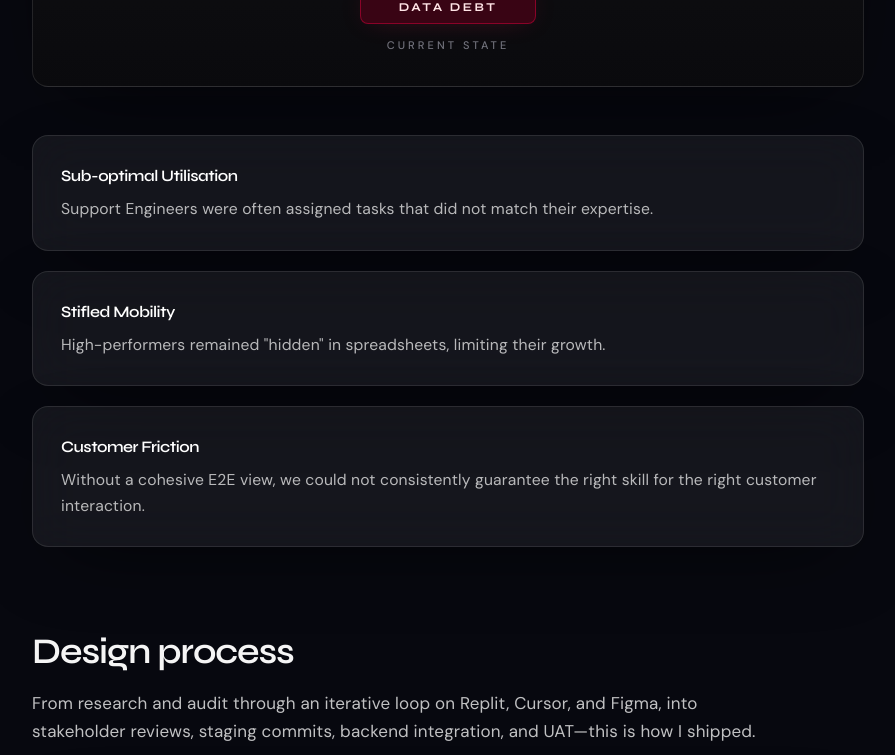
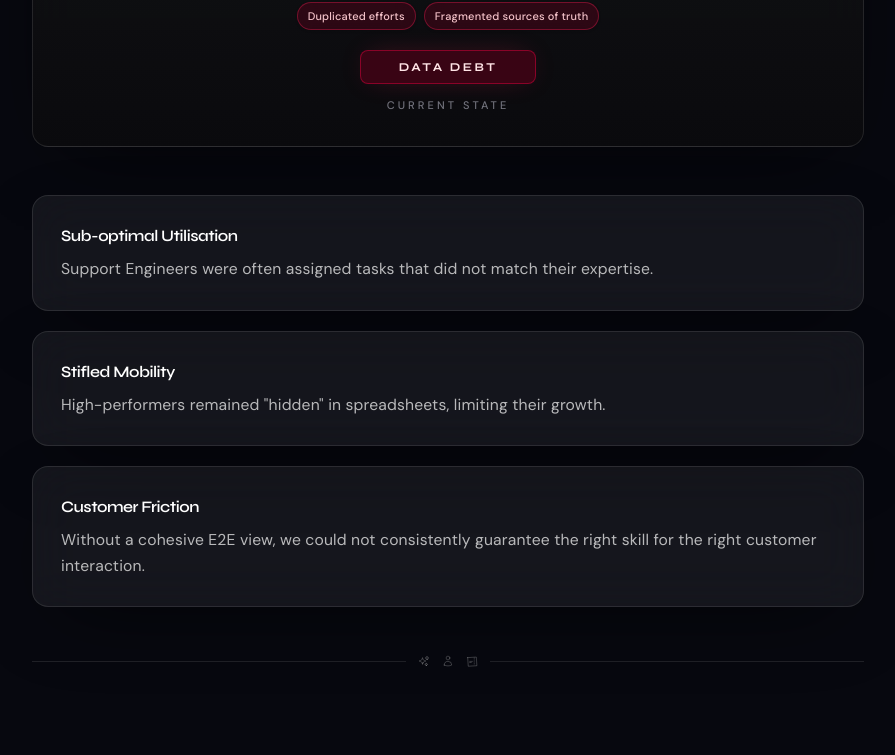
Before and after one commit to toshigupta17/wfm-casestudy, a React (Vite) app: page / in a window 1280 px wide. Shown: the part 1720-2475 px from the top of the page, without its empty margins (192-1087 px from the left). Built offline with nearby package versions, Linux system fonts and the light colour scheme.

Commit message:
Add SectionDivider component to App layout for improved visual separation. Update ProposedSolutionDiagram background logic for better clarity and modify case study text for consistency.

```diff
--- a/src/App.tsx
+++ b/src/App.tsx
@@ -9,20 +9,30 @@ import { Iteration } from './components/sections/Iteration'
 import { Outcomes } from './components/sections/Outcomes'
 import { Requirements } from './components/sections/Requirements'
 import { PageShell } from './components/layout/PageShell'
+import { SectionDivider } from './components/layout/SectionDivider'
 import { StickyNav } from './components/layout/StickyNav'
 
 function App() {
   return (
     <PageShell nav={<StickyNav />}>
       <Hero />
+      <SectionDivider />
       <Challenge />
+      <SectionDivider />
       <DesignProcess />
+      <SectionDivider />
       <Requirements />
+      <SectionDivider />
       <Discovery />
+      <SectionDivider />
       <Iteration />
+      <SectionDivider />
       <CursorDesign />
+      <SectionDivider />
       <Handoff />
+      <SectionDivider />
       <Outcomes />
+      <SectionDivider />
       <Footer />
     </PageShell>
   )
--- /dev/null
+++ b/src/components/layout/SectionDivider.tsx
@@ -0,0 +1,60 @@
+/** Decorative separator between page sections — sparkle (AI), person, ticket. */
+export function SectionDivider() {
+  const icon =
+    'h-3 w-3 shrink-0 text-white/[0.32] sm:text-white/[0.28]'
+
+  return (
+    <div
+      className="flex w-full items-center gap-3 py-5 sm:py-6"
+      role="presentation"
+      aria-hidden
+    >
+      <div className="min-h-px min-w-0 flex-1 bg-white/10" aria-hidden />
+      <div className="flex shrink-0 items-center gap-3">
+        <svg
+          className={icon}
+          viewBox="0 0 24 24"
+          fill="none"
+          stroke="currentColor"
+          strokeWidth={1.5}
+          aria-hidden
+        >
+          <path
+            strokeLinecap="round"
+            strokeLinejoin="round"
+            d="M9.813 15.904L9 18.75l-.813-2.846a4.5 4.5 0 00-3.09-3.09L2.25 12l2.846-.813a4.5 4.5 0 003.09-3.09L9 5.25l.813 2.846a4.5 4.5 0 003.09 3.09L15.75 12l-2.846.813a4.5 4.5 0 00-3.09 3.09zM18.259 8.715L18 9.75l-.259-1.035a3.375 3.375 0 00-2.455-2.456L14.25 6l1.036-.259a3.375 3.375 0 002.455-2.456L18 2.25l.259 1.035a3.375 3.375 0 002.456 2.456L21.75 6l-1.035.259a3.375 3.375 0 00-2.456 2.456zM16.894 20.567L16.5 21.75l-.394-1.183a2.25 2.25 0 00-1.423-1.423L13.5 18.75l1.183-.394a2.25 2.25 0 001.423-1.423l.394-1.183.394 1.183a2.25 2.25 0 001.423 1.423l1.183.394-1.183.394a2.25 2.25 0 00-1.423 1.423z"
+          />
+        </svg>
+        <svg
+          className={icon}
+          viewBox="0 0 24 24"
+          fill="none"
+          stroke="currentColor"
+          strokeWidth={1.5}
+          aria-hidden
+        >
+          <path
+            strokeLinecap="round"
+            strokeLinejoin="round"
+            d="M15.75 6a3.75 3.75 0 11-7.5 0 3.75 3.75 0 017.5 0zM4.501 20.118a7.5 7.5 0 0114.998 0A17.933 17.933 0 0112 21.75c-2.676 0-5.216-.584-7.499-1.632z"
+          />
+        </svg>
+        <svg
+          className={icon}
+          viewBox="0 0 24 24"
+          fill="none"
+          stroke="currentColor"
+          strokeWidth={1.5}
+          aria-hidden
+        >
+          <path
+            strokeLinecap="round"
+            strokeLinejoin="round"
+            d="M16.5 6v.75m0 3v.75m0 3v.75m0 3V18m-9-5.25h5.25M7.5 15h3M3.375 5.25l17.25-1.125 1.125 17.25-17.25 1.125-1.125-17.25z"
+          />
+        </svg>
+      </div>
+      <div className="min-h-px min-w-0 flex-1 bg-white/10" aria-hidden />
+    </div>
+  )
+}
--- a/src/components/sections/ProposedSolutionDiagram.tsx
+++ b/src/components/sections/ProposedSolutionDiagram.tsx
@@ -75,7 +75,11 @@ export function ProposedSolutionDiagram() {
                 whileInView={chaosAnimate ? { opacity: 1, y: 0 } : undefined}
                 viewport={{ once: true }}
                 transition={{ delay: 0.12 + i * 0.07, duration: 0.5 }}
-                className="rounded-xl border border-sky-400/20 bg-gradient-to-br from-sky-500/15 to-transparent p-4 backdrop-blur-md"
+                className={`rounded-xl border border-sky-400/20 p-4 backdrop-blur-md ${
+                  pillarVariants[i] === 'insights'
+                    ? 'bg-black'
+                    : 'bg-gradient-to-br from-sky-500/15 to-transparent'
+                }`}
               >
                 <div className="flex items-start gap-3">
                   <div className="flex h-10 w-10 shrink-0 items-center justify-center rounded-lg border border-sky-400/25 bg-sky-500/10">
--- a/src/content/caseStudy.ts
+++ b/src/content/caseStudy.ts
@@ -320,7 +320,7 @@ export const cursorSection = {
     {
       title: 'Design system coupling',
       body:
-        'We reused primitives (type scale, spacing, buttons) so experiments didn’t fork into one-off CSS—critical when shipping weekly.',
+        'I reused primitives (type scale, spacing, buttons) so experiments didn’t fork into one-off CSS—critical when shipping weekly.',
     },
   ] satisfies CursorHighlight[],
 }
```
